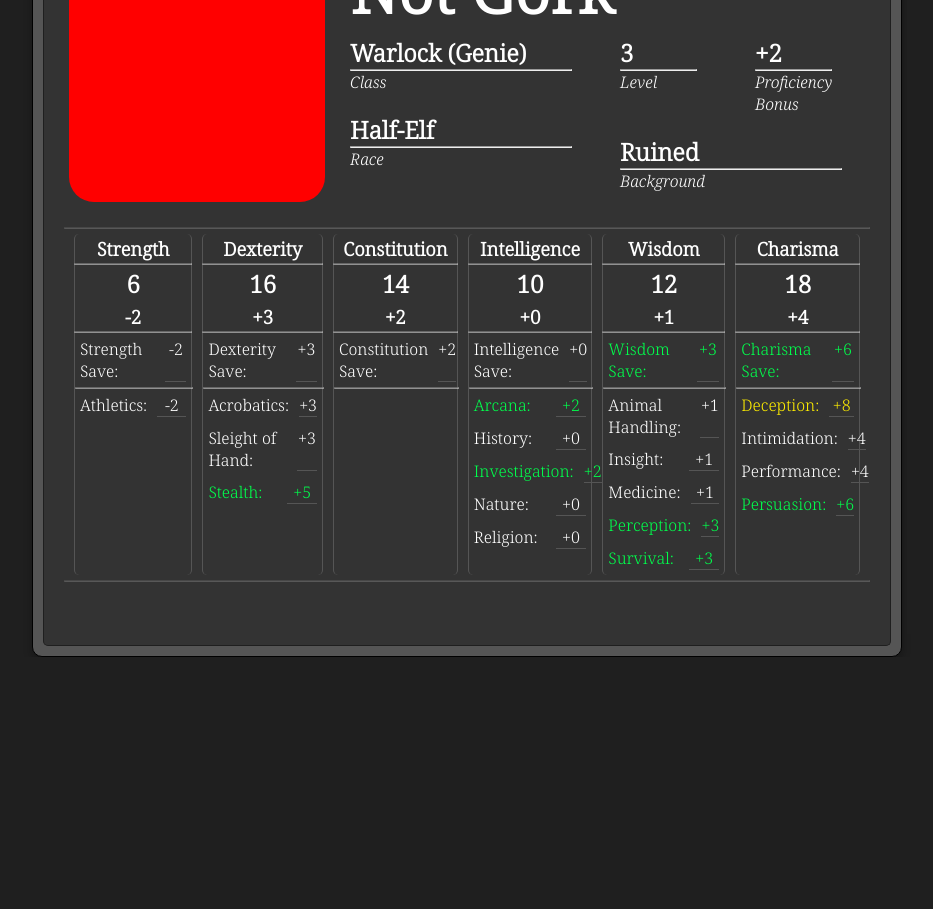
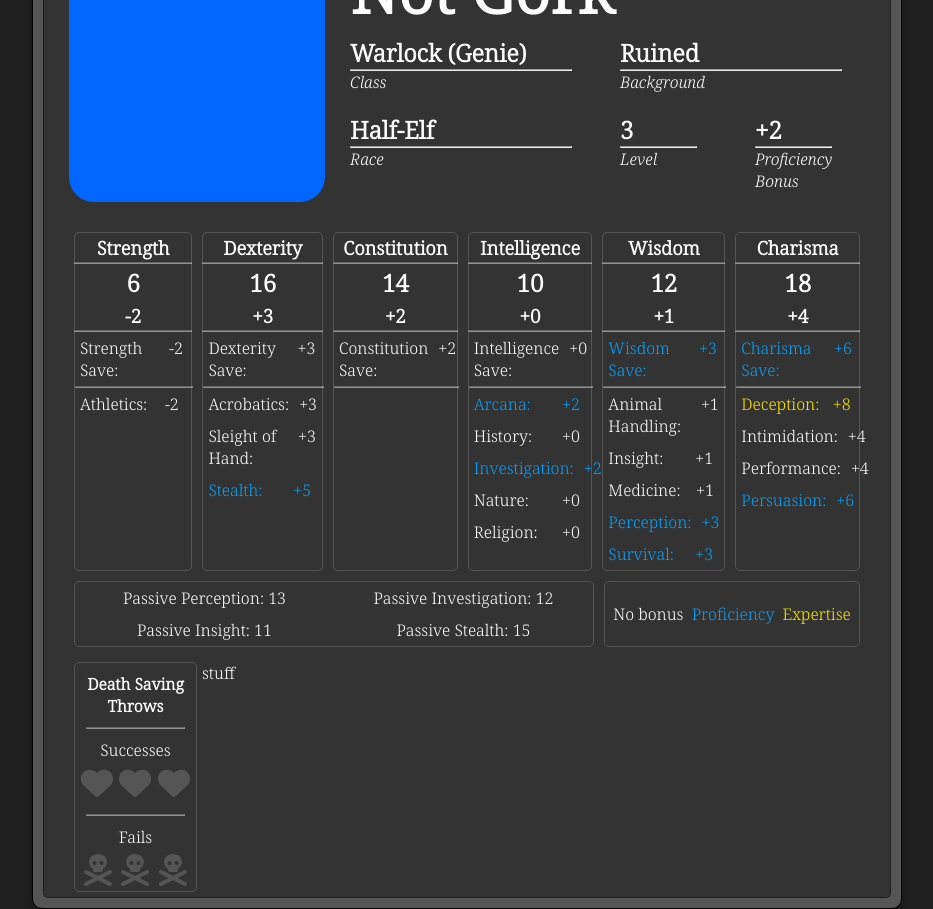
Before and after one commit to Alan-Van-Dyke/virtual-character-sheet, a React (Create React App) app: page / in a window 1280 px wide. Shown: the part 240-1149 px from the top of the page, without its empty margins (68-1001 px from the left). Before the commit the page ends 897 px from the top, so only its background shows below. Built offline with nearby package versions, Linux system fonts and the light colour scheme.

Commit message:
finished stats, passives, death saves

```diff
--- a/src/components/CharacterSheet.tsx
+++ b/src/components/CharacterSheet.tsx
@@ -35,6 +35,7 @@ const CharacterSheet = () => {
             { title: "Quests", content: "revive party" },
           ],
           2,
+          "Adv.",
           new Map<string, number>([
             ["Strength", 6],
             ["Dexterity", 16],
--- a/src/components/CharacterTab.tsx
+++ b/src/components/CharacterTab.tsx
@@ -2,6 +2,7 @@ import Character from "../model/Character";
 import "../style/CharacterTab.css";
 import StatBar from "./StatBar";
 import ToggleSlider from "./ToggleSlider";
+import DeathSave from "./DeathSave";
 import { useEffect, useState } from "react";
 
 interface CharacterTabProps {
@@ -53,6 +54,15 @@ const CharacterTab = ({
                   </div>
                 </div>
                 <div className="character-info-col-a">
+                  <div className="character-info-attribute-box">
+                    <h2>
+                      {playerCharacter.background || "Character Background"}
+                    </h2>
+                    <hr className="character-info-attribute-baseline"></hr>
+                    <p className="character-info-attribute-label">
+                      <i>Background</i>
+                    </p>
+                  </div>
                   <div className="character-info-row-a">
                     <div className="character-info-attribute-box">
                       <h2>{playerCharacter.level || "Character Level"}</h2>
@@ -72,25 +82,19 @@ const CharacterTab = ({
                       </p>
                     </div>
                   </div>
-                  <div className="character-info-attribute-box">
-                    <h2>
-                      {playerCharacter.background || "Character Background"}
-                    </h2>
-                    <hr className="character-info-attribute-baseline"></hr>
-                    <p className="character-info-attribute-label">
-                      <i>Background</i>
-                    </p>
-                  </div>
                 </div>
               </div>
             </div>
           </div>
-          <hr className="sheet-divider"></hr>
+
           <StatBar
             playerCharacter={playerCharacter}
             setPlayerCharacter={setPlayerCharacter}
           ></StatBar>
-          <hr className="sheet-divider"></hr>
+          <div className="combat-stat-bar">
+            <DeathSave></DeathSave>
+            <p>stuff</p>
+          </div>
         </>
       ) : (
         //Edit Mode Enabled
--- /dev/null
+++ b/src/components/DeathSave.tsx
@@ -0,0 +1,135 @@
+import "../style/DeathSave.css";
+import {
+  faSkullCrossbones,
+  faHeart,
+} from "@fortawesome/free-solid-svg-icons";
+import { FontAwesomeIcon } from "@fortawesome/react-fontawesome";
+import { useState } from "react";
+const DeathSave = () => {
+  const [failedSaves, setFailedSaves] = useState([false, false, false]);
+  const [successfulSaves, setSuccessfulSaves] = useState([false, false, false]);
+
+  const handleClickSuccess = (saveIdx: number) => {
+    var newSaveArray = [...successfulSaves];
+    newSaveArray[saveIdx] = !successfulSaves[saveIdx];
+    setSuccessfulSaves(newSaveArray);
+  };
+
+  const handleClickFail = (saveIdx: number) => {
+    var newSaveArray = [...failedSaves];
+    newSaveArray[saveIdx] = !failedSaves[saveIdx];
+    setFailedSaves(newSaveArray);
+  };
+
+  return (
+    <div className="death-save-card">
+      <h4>Death Saving Throws</h4>
+      <hr></hr>
+      <p>Successes</p>
+      <div className="death-save-btn-row">
+        <label>
+          <input
+            type="checkbox"
+            className="death-save-input"
+            checked={successfulSaves[0]}
+            onChange={() => {
+              handleClickSuccess(0);
+            }}
+          ></input>
+          <FontAwesomeIcon
+            icon={faHeart}
+            className={
+              successfulSaves[0] ? "death-save-success" : "death-save-inactive"
+            }
+          />
+        </label>
+        <label>
+          <input
+            type="checkbox"
+            className="death-save-input"
+            checked={successfulSaves[1]}
+            onChange={() => {
+              handleClickSuccess(1);
+            }}
+          ></input>
+          <FontAwesomeIcon
+            icon={faHeart}
+            className={
+              successfulSaves[1] ? "death-save-success" : "death-save-inactive"
+            }
+          />
+        </label>
+        <label>
+          <input
+            type="checkbox"
+            className="death-save-input"
+            checked={successfulSaves[2]}
+            onChange={() => {
+              handleClickSuccess(2);
+            }}
+          ></input>
+          <FontAwesomeIcon
+            icon={faHeart}
+            className={
+              successfulSaves[2] ? "death-save-success" : "death-save-inactive"
+            }
+          />
+        </label>
+      </div>
+      <hr></hr>
+      <p>Fails</p>
+      <div className="death-save-btn-row">
+        <label>
+          <input
+            type="checkbox"
+            className="death-save-input"
+            checked={failedSaves[0]}
+            onChange={() => {
+              handleClickFail(0);
+            }}
+          ></input>
+          <FontAwesomeIcon
+            icon={faSkullCrossbones}
+            className={
+              failedSaves[0] ? "death-save-fail" : "death-save-inactive"
+            }
+          />
+        </label>
+        <label>
+          <input
+            type="checkbox"
+            className="death-save-input"
+            checked={failedSaves[1]}
+            onChange={() => {
+              handleClickFail(1);
+            }}
+          ></input>
+          <FontAwesomeIcon
+            icon={faSkullCrossbones}
+            className={
+              failedSaves[1] ? "death-save-fail" : "death-save-inactive"
+            }
+          />
+        </label>
+        <label>
+          <input
+            type="checkbox"
+            className="death-save-input"
+            checked={failedSaves[2]}
+            onChange={() => {
+              handleClickFail(2);
+            }}
+          ></input>
+          <FontAwesomeIcon
+            icon={faSkullCrossbones}
+            className={
+              failedSaves[2] ? "death-save-fail" : "death-save-inactive"
+            }
+          />
+        </label>
+      </div>
+    </div>
+  );
+};
+
+export default DeathSave;
--- a/src/components/StatBar.tsx
+++ b/src/components/StatBar.tsx
@@ -10,6 +10,7 @@ interface StatBarProps {
 const StatBar = ({ playerCharacter, setPlayerCharacter }: StatBarProps) => {
   return (
     <div className="stat-block-container">
+      <div className="skill-container">
         {Array.from(playerCharacter.statArray).map(([key, value], index) => (
           <div className="stat-card" key={"stat-" + index}>
             <h3>{key}</h3>
@@ -67,23 +68,56 @@ const StatBar = ({ playerCharacter, setPlayerCharacter }: StatBarProps) => {
             </div>
           </div>
         ))}
-
-      {/* <div className="stat-card">
-        <h3>Strength</h3>
-        <hr></hr>
-        <h2>{playerCharacter.statArray.strength}</h2>
-        <h3>
-          {(playerCharacter.statArray.strength > 9 ? "+" : "-") +
-            calculateModifier(playerCharacter.statArray.strength)}
-        </h3>
-        <hr></hr>
-        <div className="skill-list">
-          <div className="skill-list-item">
-            <p>Athletics</p>
-            <p className="skill-mod-p"></p>
+      </div>
+      <div className="stat-footer">
+        <div className="passive-container">
+          <p>
+            {"Passive Perception: " +
+              (10 +
+                calculateModifier(
+                  playerCharacter.statArray.get("Wisdom") || 10
+                ) +
+                (playerCharacter.skillProficiencies.get("Perception")?.value ||
+                  0) *
+                  playerCharacter.proficiencyBonus)}
+          </p>
+          <p>
+            {"Passive Investigation: " +
+              (10 +
+                calculateModifier(
+                  playerCharacter.statArray.get("Intelligence") || 10
+                ) +
+                (playerCharacter.skillProficiencies.get("Investigation")
+                  ?.value || 0) *
+                  playerCharacter.proficiencyBonus)}
+          </p>
+          <p>
+            {"Passive Insight: " +
+              (10 +
+                calculateModifier(
+                  playerCharacter.statArray.get("Wisdom") || 10
+                ) +
+                (playerCharacter.skillProficiencies.get("Insight")?.value ||
+                  0) *
+                  playerCharacter.proficiencyBonus)}
+          </p>
+          <p>
+            {"Passive Stealth: " +
+              (10 +
+                calculateModifier(
+                  playerCharacter.statArray.get("Dexterity") || 10
+                ) +
+                (playerCharacter.skillProficiencies.get("Stealth")?.value ||
+                  0) *
+                  playerCharacter.proficiencyBonus)}
+          </p>
+        </div>
+        <div className="key-container">
+          <p className="skill-0">No bonus</p>
+          <p className="skill-1">Proficiency</p>
+          <p className="skill-2">Expertise</p>
         </div>
       </div>
-      </div> */}
     </div>
   );
 };
--- a/src/model/Character.ts
+++ b/src/model/Character.ts
@@ -9,6 +9,7 @@ class Character {
   characterNotes: { title: string; content: string }[];
 
   proficiencyBonus: number;
+  inspiration: string;
 
   statArray: Map<string, number>;
 
@@ -25,6 +26,7 @@ class Character {
     marginNotes: string,
     characterNotes: { title: string; content: string }[],
     proficiencyBonus: number,
+    inspiration: string,
     statArray: Map<string, number>,
     skillProficiencies: Map<string, {attribute: string, value: number}>,
     savingThrowProficiencies: Map<string, number>
@@ -37,6 +39,7 @@ class Character {
     this.marginNotes = marginNotes;
     this.characterNotes = characterNotes;
     this.proficiencyBonus = proficiencyBonus;
+    this.inspiration = inspiration;
     this.statArray = statArray;
     this.skillProficiencies = skillProficiencies;
     this.savingThrowProficiencies = savingThrowProficiencies;
--- a/src/style/CharacterSheet.css
+++ b/src/style/CharacterSheet.css
@@ -7,7 +7,7 @@
 
 .character-sheet-main {
   flex-grow: 1;
-  max-width:calc(100% - 300px);
+  max-width: calc(100% - 300px);
   margin-right: 5px;
 }
 .character-sheet-margin {
@@ -22,11 +22,12 @@
   border-radius: 10px;
   background-color: var(--background-lighter);
   box-shadow: 0 4px 8px rgba(0, 0, 0, 0.3);
+  min-height: 100%;
 }
 
 .top-bar-container {
   display: flex;
-  justify-content:space-between;
+  justify-content: space-between;
 }
 
 .rest-btn-container {
@@ -56,7 +57,7 @@
 .character-sheet-content {
   display: flex;
   flex-direction: column;
-  height: 100%;
+  min-height: 100%;
   margin: 5px 0px 50px 0px;
 }
 
@@ -80,6 +81,7 @@ input[type="text"]:focus {
 
 .character-sheet-tab {
   display: flex;
+  flex-grow: 1;
   background-color: var(--background-light);
   height: 100%;
   border: 1px solid var(--background-dark);
--- a/src/style/CharacterTab.css
+++ b/src/style/CharacterTab.css
@@ -18,7 +18,7 @@
   width: 256px;
   margin: 25px;
   border-radius: 25px;
-  background-color: red;
+  background-color: rgb(0, 102, 255);
   flex-shrink: 0;
   cursor: pointer;
 
@@ -101,3 +101,8 @@ p {
 .edit-mode-toggle-container p {
   margin: 0;
 }
+
+.combat-stat-bar {
+  display: flex;
+  width: 100%;
+}
--- /dev/null
+++ b/src/style/DeathSave.css
@@ -0,0 +1,52 @@
+.death-save-card {
+  display: flex;
+  flex-direction: column;
+  border: 1px solid var(--background-lighter);
+  border-radius: 5px;
+  width: calc(100% / 6 - 20px);
+  margin: 0px 5px 5px 30px;
+  text-align: center;
+  justify-content: center;
+  align-items: center;
+}
+
+.death-save-card hr {
+  width: 80%;
+  margin: 10px 0px;
+  opacity: 50%;
+}
+
+.death-save-card h4 {
+  margin-top: 10px;
+}
+
+.death-save-card button {
+  margin: 5px 0px;
+}
+
+.death-save-btn-row {
+  display: flex;
+  justify-content: space-evenly;
+  align-items: center;
+  width: 100%;
+  font-size: 2em;
+}
+
+.death-save-input {
+  display: none;
+}
+
+.death-save-inactive {
+  cursor: pointer;
+  color: var(--background-lighter);
+}
+
+.death-save-success {
+  cursor: pointer;
+  color: green;
+}
+
+.death-save-fail {
+  cursor: pointer;
+  color: red;
+}
--- a/src/style/NotesTab.css
+++ b/src/style/NotesTab.css
@@ -1,6 +1,5 @@
 .notes-container {
   display: flex;
-  height: 100%;
   width: 100%;
   margin: 0;
   padding: 0;
--- a/src/style/StatBar.css
+++ b/src/style/StatBar.css
@@ -1,6 +1,11 @@
 .stat-block-container {
   display: flex;
+  flex-direction: column;
   margin: 5px 25px 5px 25px;
+}
+.skill-container {
+  display: flex;
+  width: 100%;
 }
 
 .stat-card {
@@ -9,8 +14,7 @@
   margin: 0px 5px 0px 5px;
   width: calc((100% / 6) - 10px);
   align-items: center;
-  border-left: 1px solid var(--background-lighter);
-  border-right: 1px solid var(--background-lighter);
+  border: 1px solid var(--background-lighter);
   border-radius: 5px;
 }
 
@@ -42,7 +46,6 @@ h2 {
 
 .skill-mod-p {
   width: 25%;
-  border-bottom: 1px solid var(--background-lighter);
   text-align: center;
 }
 
@@ -57,3 +60,35 @@ h2 {
 .skill-2 {
   color: var(--exp-color);
 }
+
+.stat-footer {
+  display: flex;
+  width: 100%;
+}
+
+.passive-container {
+  display: grid;
+  grid-template-columns: 1fr 1fr;
+  grid-template-rows: 1fr 1fr;
+  width: calc(100% * (4 / 6) - 10px);
+  border: 1px solid var(--background-lighter);
+  border-radius: 5px;
+  margin: 10px 10px 10px 5px;
+}
+
+.passive-container p {
+  margin: 5px;
+  text-align: center;
+}
+
+.key-container {
+  display: flex;
+  border: 1px solid var(--background-lighter);
+  border-radius: 5px;
+  width: calc(100% * (1 / 3) - 10px);
+  margin-top: 10px;
+  margin-right: 5px;
+  margin-bottom: 10px;
+  justify-content: space-evenly;
+  align-items: center;
+}
```
Also changed, not shown: src/App.css (+4 -4 lines). Lines whose indentation alone changed are shown as unchanged.
